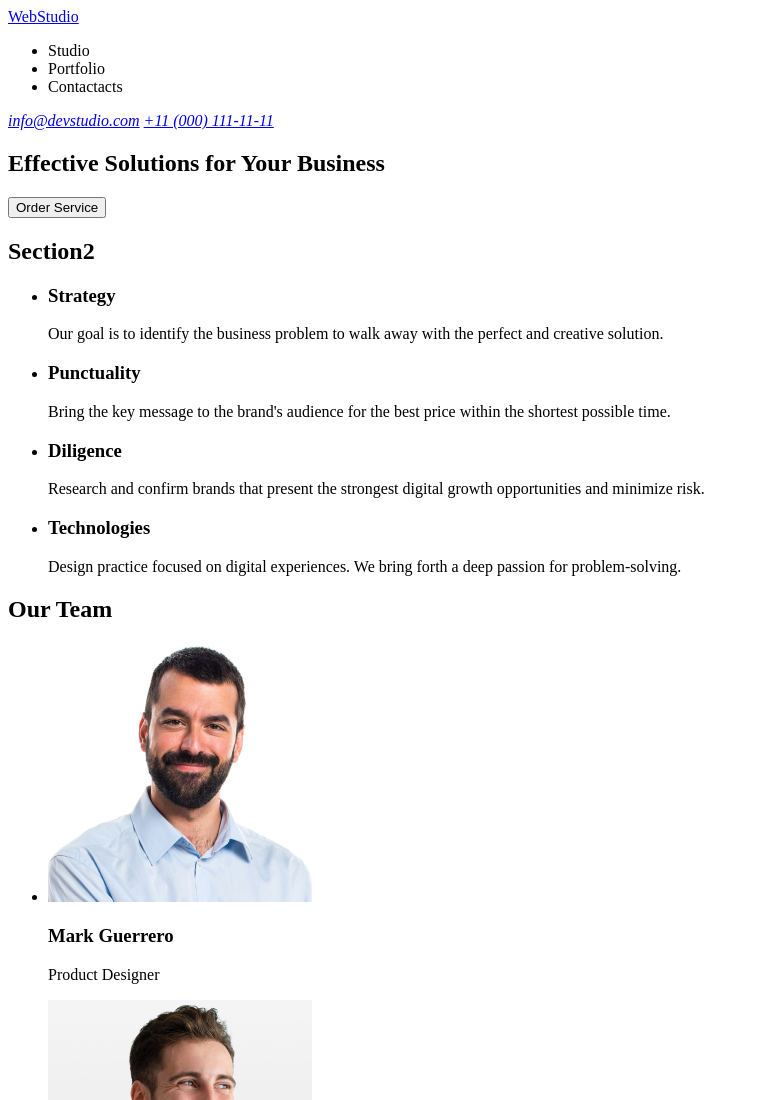
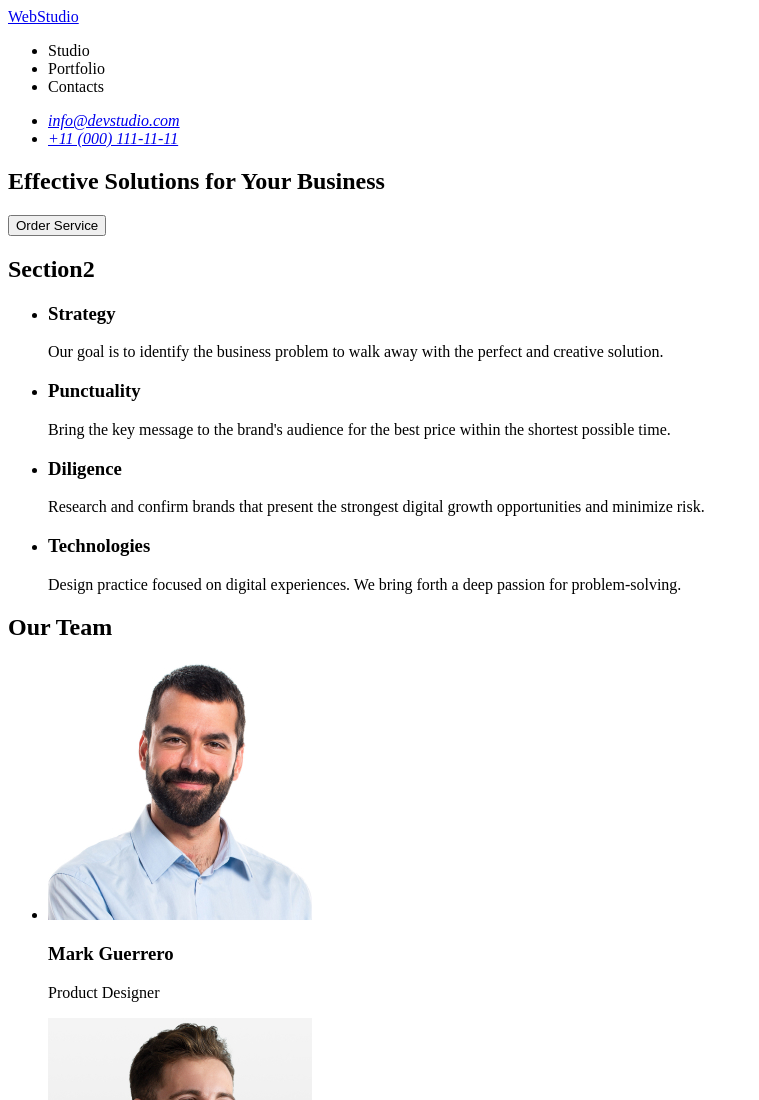
Before and after one commit to SergiiOst/goit-markup-hw-01, a plain HTML site: page index.html in a window 1280 px wide. Shown: the top 1100 px of the page, without its empty margins (0-759 px from the left). Drawn offline with Linux system fonts and the light colour scheme.

Commit message:
HomWork1v2

```diff
--- a/index.html
+++ b/index.html
@@ -12,12 +12,15 @@
      <ul>
         <li><a href=""></a>Studio</li>
         <li><a href=""></a>Portfolio</li>
-        <li><a href=""></a>Contactacts</li>
+        <li><a href=""></a>Contacts</li>
      </ul>
     </nav>
     <address>
-        <a href="mailto:info@devstudio.com">info@devstudio.com</a>
-        <a href="tel:+110001111111">+11 (000) 111-11-11</a>
+        <ul>
+            <li><a href=”mailto:info@devstudio.com”>info@devstudio.com</a></li>
+            <li><a href="tel:+110001111111">+11 (000) 111-11-11</a></li>
+        </ul>
+
     </address>
    </header>
    <main>
```
